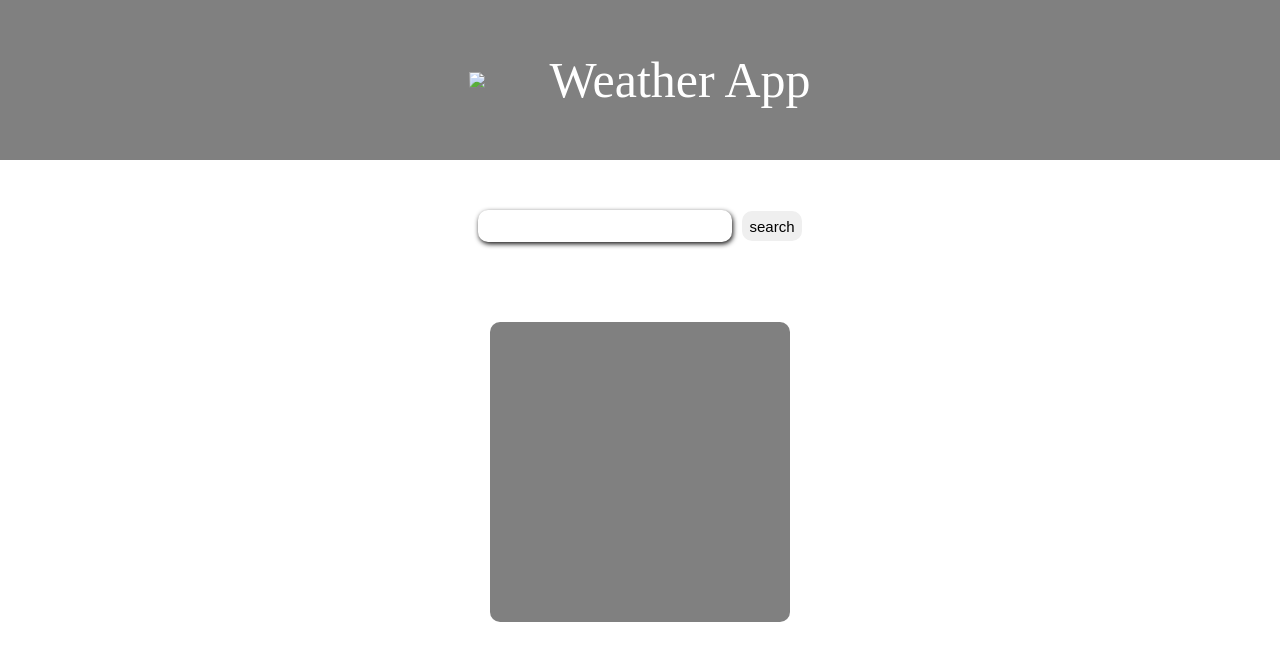
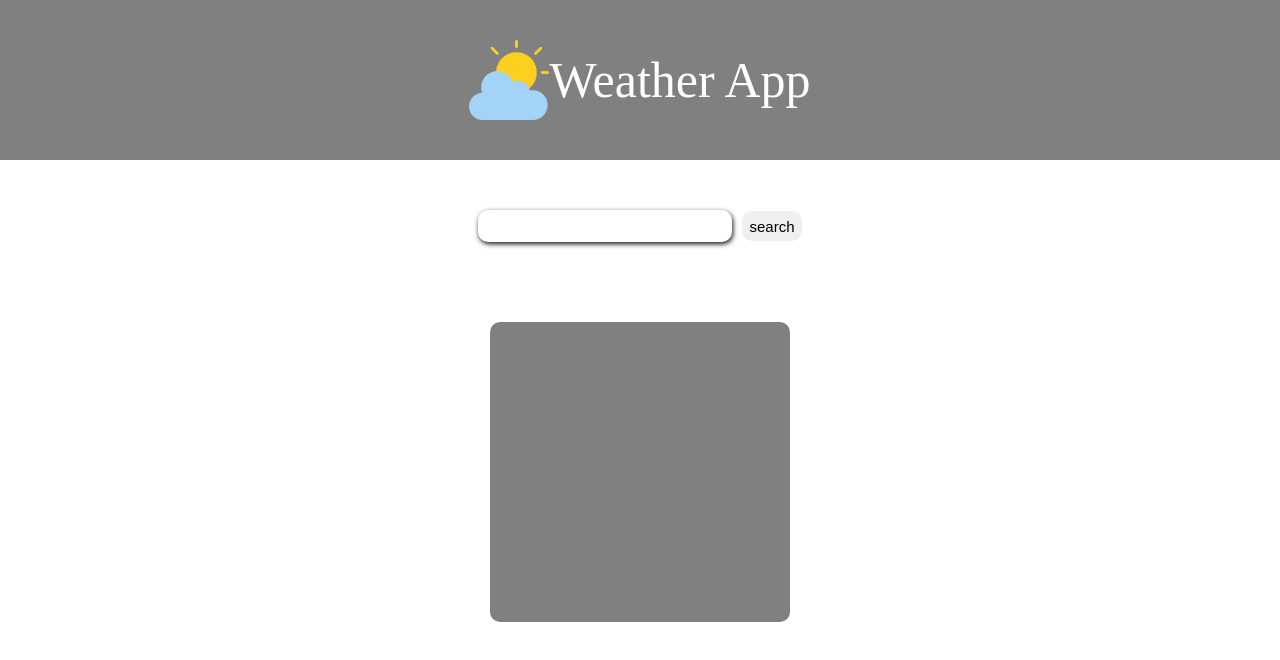
Before and after one commit to Akashzxr/weather-app, a plain HTML site: page index.html in a window 1280 px wide. Drawn offline with Linux system fonts and the light colour scheme.

Commit message:
added image

```diff
--- a/index.html
+++ b/index.html
@@ -10,7 +10,7 @@
     <div class="container">
 
         <div class="header">
-            <img src="/weather-app/src/images/cloudy.png">
+            <img src="./cloudy.png">
             <div class="heading">Weather App</div>
         </div>
 
```
